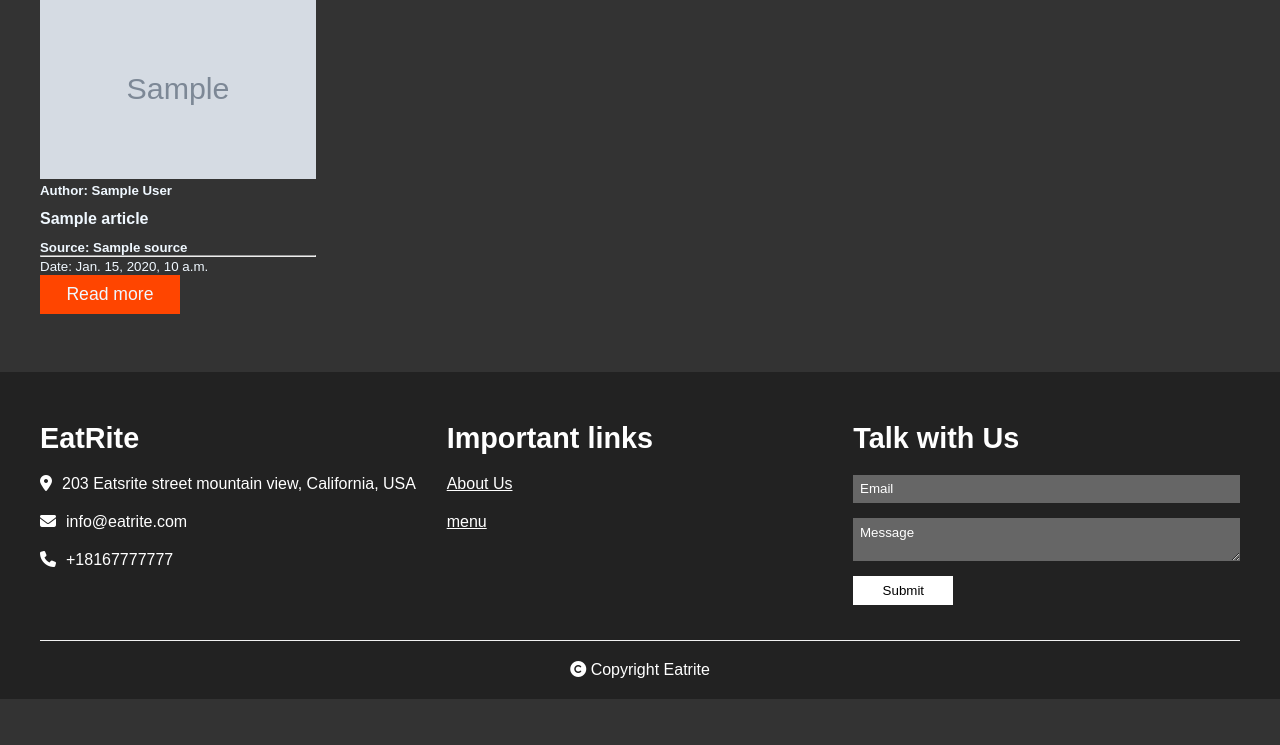
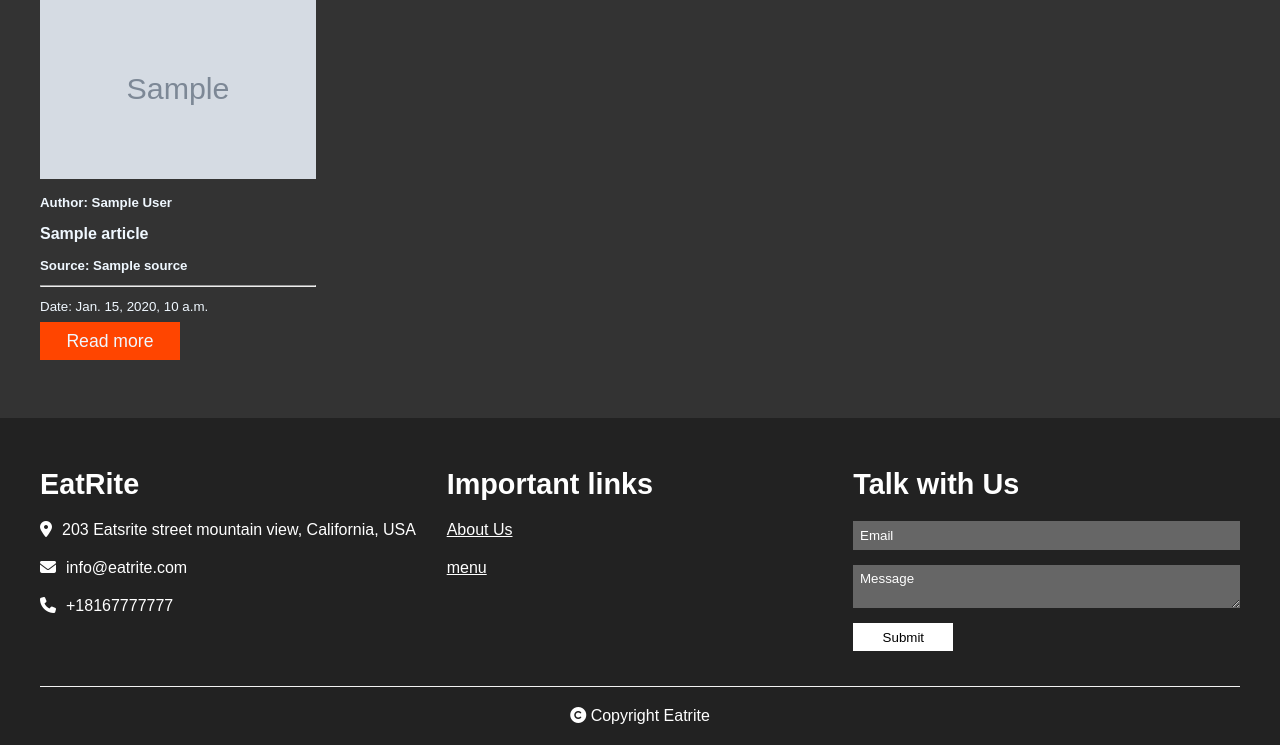
Before and after one commit to Judechuks/eat-rite, a Django app: page / in a window 1280 px wide. Shown: the part 2445-3190 px from the top of the page. Before the commit the page ends 3144 px from the top, so only its background shows below. Run offline with Django 5.2, Linux system fonts and the light colour scheme; tables that the repository leaves empty hold one stand-in row (values such as "Sample post"); grey boxes marked "Sample" are stand-in pictures; a database or web service that is not in the repository returns one stand-in record (values such as "Sample title"); data that the repository does not hold is empty.

Commit message:
styles the restructured news

```diff
--- a/static/styles.css
+++ b/static/styles.css
@@ -141,6 +141,7 @@ nav {
 #menu article, .news-container {
   display: flex;
   flex-wrap: wrap;
+  align-items: start;
   gap: 25px;
 }
 #menu div {
@@ -172,21 +173,22 @@ nav {
   margin: 10px auto 30px;
 }
 .news-box{
-    flex-basis: 23%;
+  flex-basis: 23%;
 }
 #news .cta{
   display: block;
-  margin-bottom: 8px;
+  margin-block: 8px;
 }
-.news-box h3{
+.news-box h4{
   line-height: 1.1;
   margin-block: 15px;
 }
-.news-box p{
-  line-height: 1.1;
+.news-box h5{
+  margin-block: 12px;
 }
-.news-box h4{
-  margin-block: 12px;
+.news-box small{
+  display: block;
+  margin-top: 12px;
 }
 
 /* footer */
```
